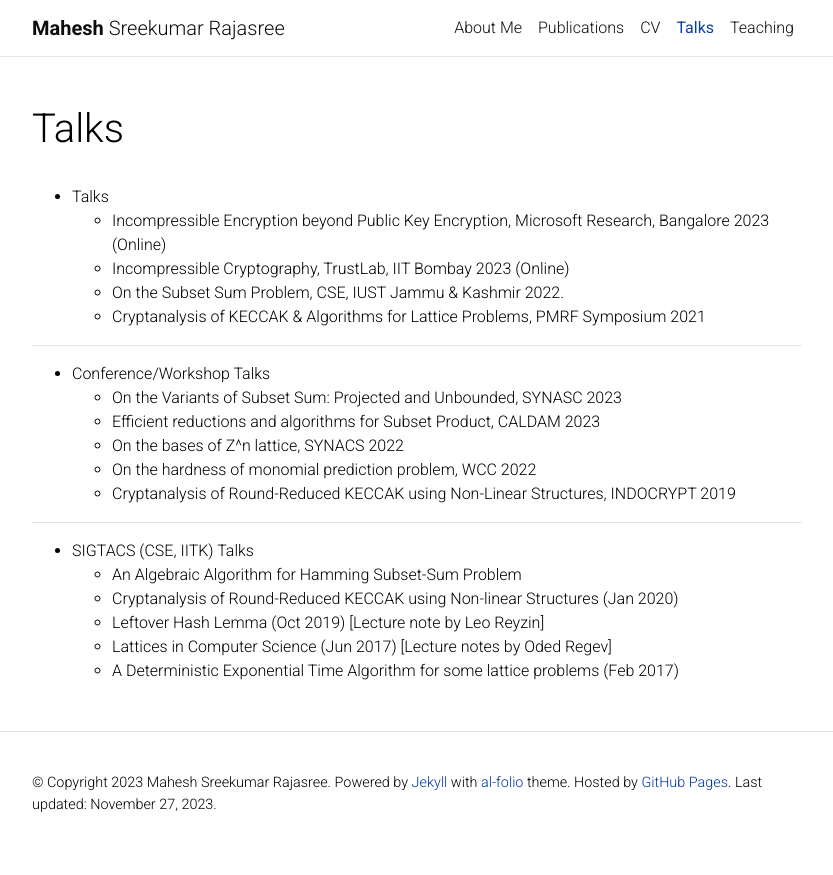
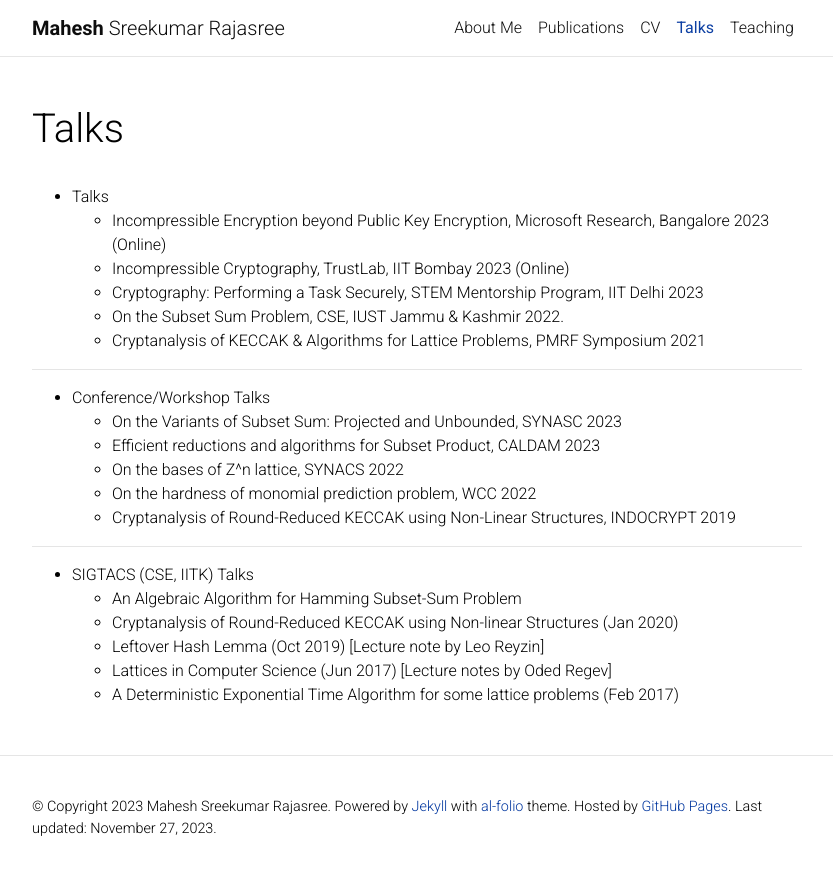
Before and after one commit to Mahe94/mahe94.github.io, a Jekyll site: the page built from _pages/talks.md, in a window 1280 px wide. Shown: the top 875 px of the page, without its empty margins (223-1056 px from the left). Built offline with Jekyll 4.4.1, drawn with Linux system fonts in a browser that asks for light colours; comment, search, counter and statistics services are not loaded; a style sheet for code colours, icons or effects is not loaded.

Commit message:
added STEM talk.md

```diff
--- a/_pages/talks.md
+++ b/_pages/talks.md
@@ -11,6 +11,7 @@ nav_order: 4
 * Talks
     * Incompressible Encryption beyond Public Key Encryption, Microsoft Research, Bangalore 2023 (Online)
     * Incompressible Cryptography, TrustLab, IIT Bombay 2023 (Online)
+    * Cryptography: Performing a Task Securely, STEM Mentorship Program, IIT Delhi 2023
     * On the Subset Sum Problem, CSE, IUST Jammu & Kashmir 2022.
     * Cryptanalysis of KECCAK & Algorithms for Lattice Problems, PMRF Symposium 2021
 
```
